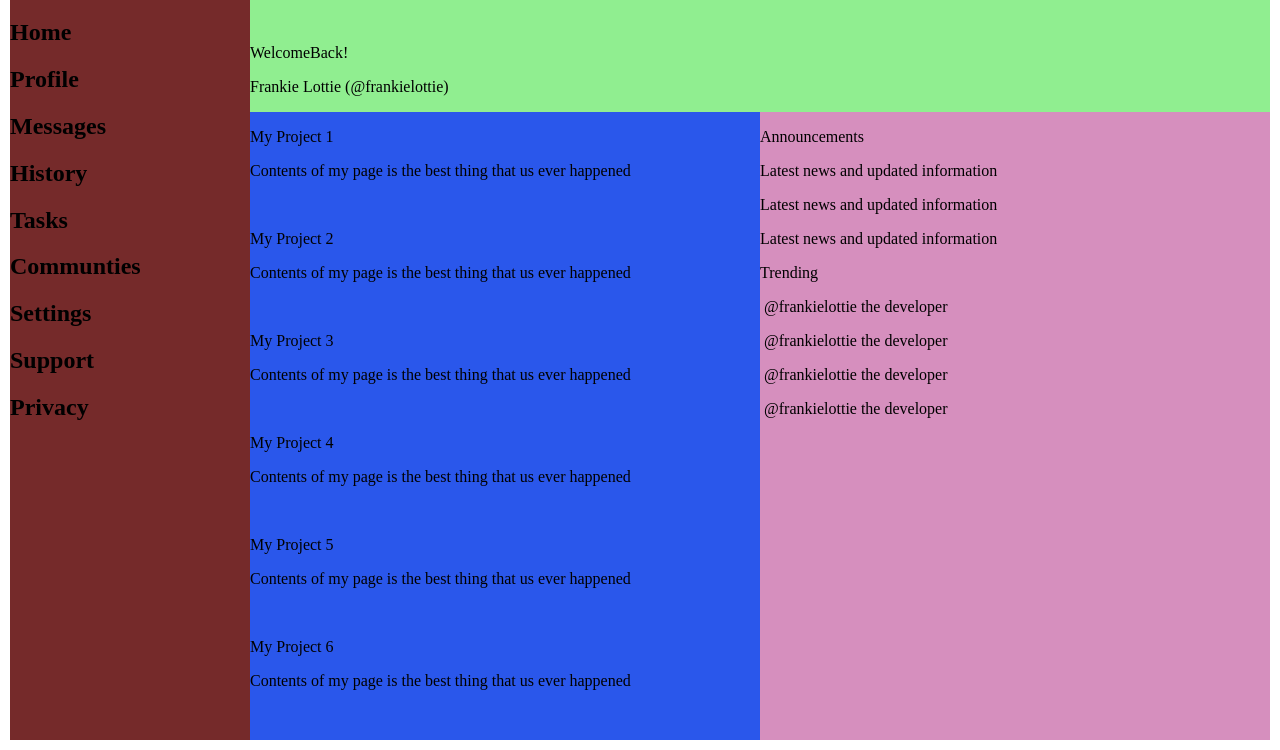
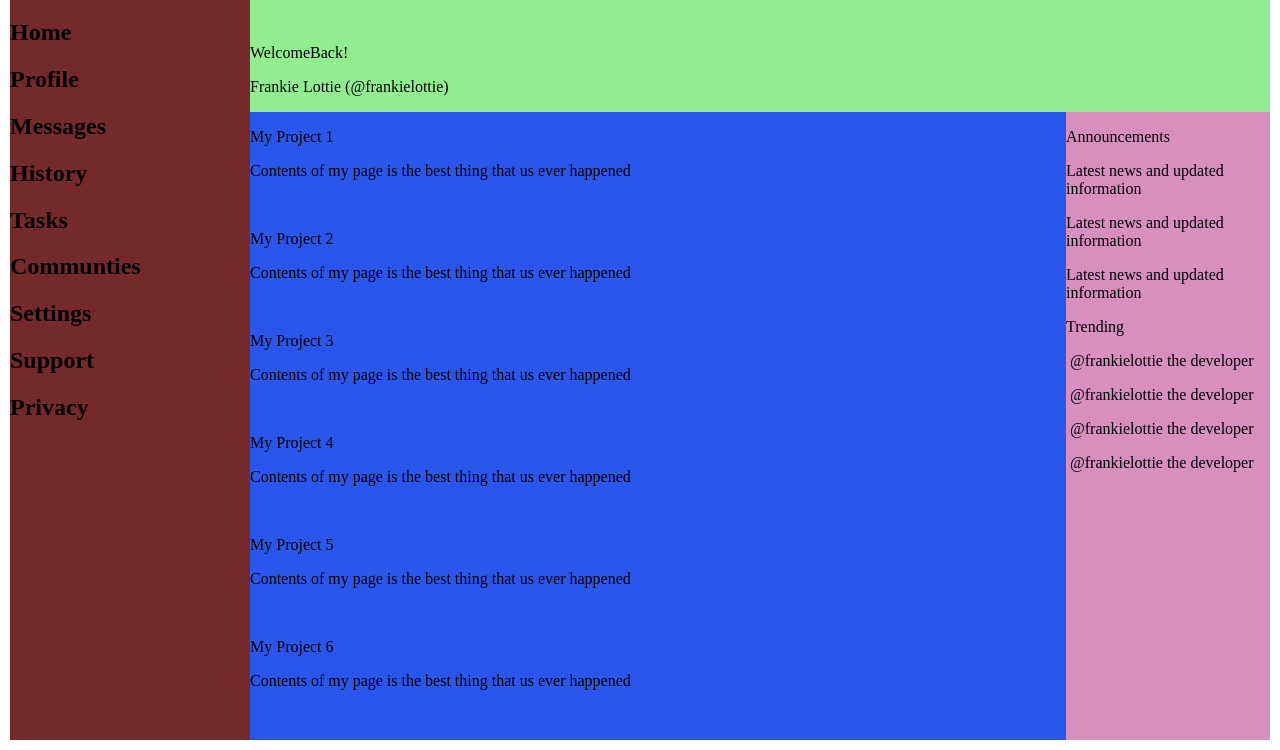
Before and after one commit to frankiesworld/dashboardProject, a plain HTML site: page index.html in a window 1280 px wide. Shown: the part 71-821 px from the top of the page. Drawn offline with Linux system fonts and the light colour scheme.

Commit message:
clean up to grid layout still color coded

```diff
--- a/styles.css
+++ b/styles.css
@@ -1,7 +1,7 @@
 #container {
     display: grid;
     grid-template-rows: auto 1fr;
-    grid-template-columns: 15rem 3fr 3fr;
+    grid-template-columns: 15rem 4fr 1fr;
     padding: 2px;
 }
 
```
